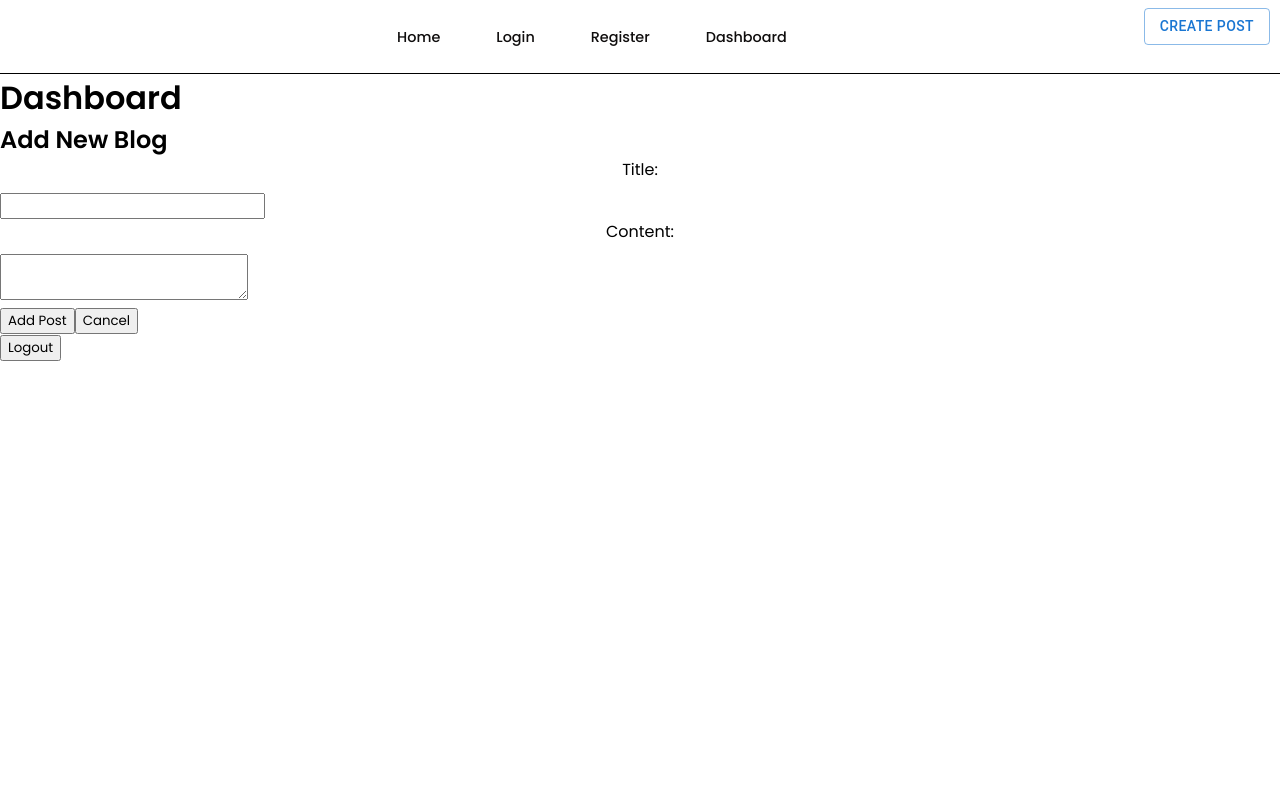
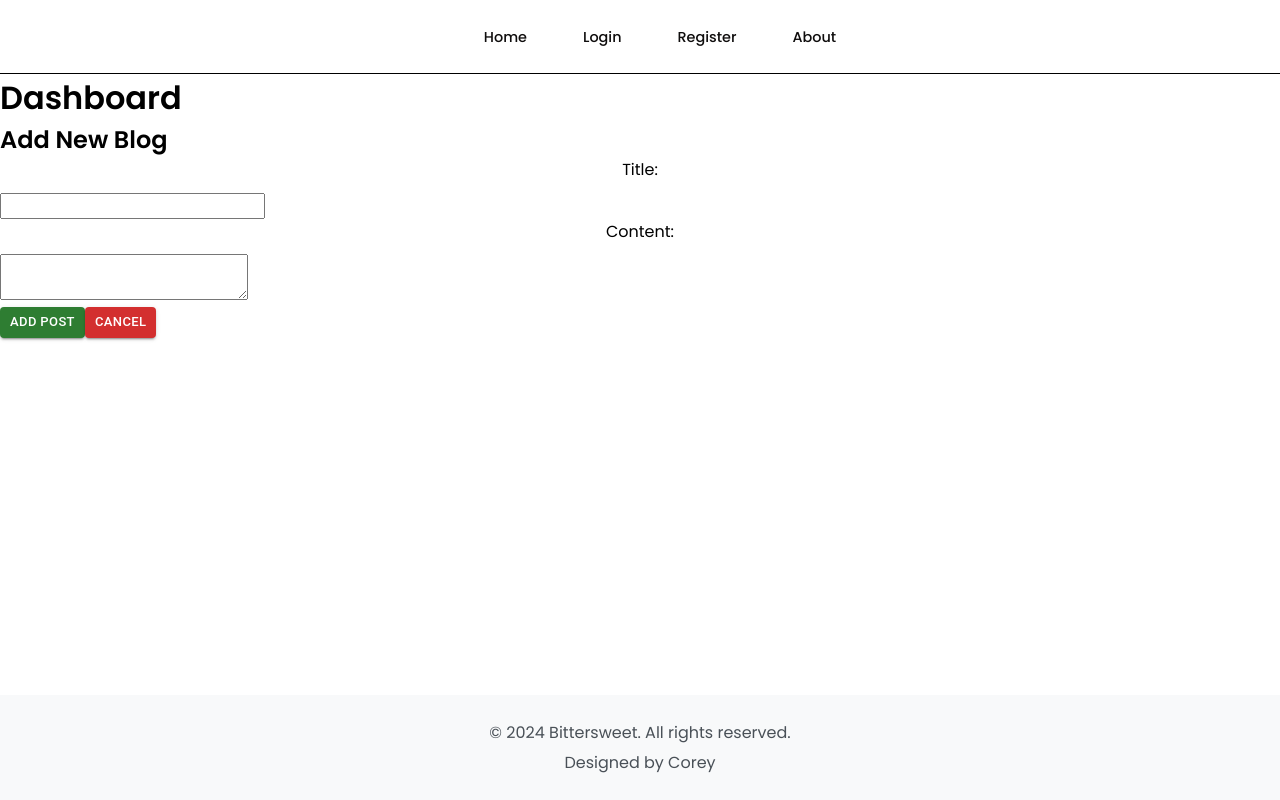
Before and after one commit to sombas100/bittersweet, a React (Vite) app in the folder client/: page /dashboard in a window 1280 px wide. Built offline with nearby package versions, Linux system fonts and the light colour scheme.

Commit message:
Create footer component

```diff
--- a/client/src/App.css
+++ b/client/src/App.css
@@ -7,7 +7,7 @@
     flex-direction: column;
     align-items: center;
     justify-content: center;
-    height: 100vh; /* Adjust as needed */
+    height: 100vh;
   }
 
   .login-header {
@@ -20,7 +20,7 @@
   }
 
   .login-form {
-    /* Your form styles */
+
   }
 
   .login-logo {
@@ -120,3 +120,34 @@ label {
 .post-item li {
   margin-bottom: 20px;
 }
+
+.about {
+    display: flex;
+    padding-left: 15px;
+    align-items: center;
+    justify-content: center;
+    height: 100vh;
+}
+
+.footer {
+  background-color: #f8f9fa;
+  color: #495057;
+  padding: 20px 0;
+  text-align: center;
+  position: fixed;
+  bottom: 0;
+  width: 100%;
+}
+
+.footer p {
+  margin: 5px 0;
+}
+
+.footer a {
+  color: #007bff;
+  text-decoration: none;
+}
+
+.footer a:hover {
+  text-decoration: underline;
+}
--- a/client/src/App.jsx
+++ b/client/src/App.jsx
@@ -10,6 +10,9 @@ import { redirect } from 'react-router-dom'
 import BlogPostForm from './components/BlogPostForm';
 import Upload from './components/Upload';
 import Sidebar from './components/Sidebar';
+import About from './components/About';
+import Settings from './components/Settings';
+import Footer from './components/Footer';
 
 
 
@@ -39,10 +42,12 @@ function App() {
         <Route path='/' element={<Home authenticated={authenticated} setAuthenticated={setAuthenticated} handleLogout={handleLogout}/>}/>
         <Route path='/login' element={<Login setAuthenticated={setAuthenticated}/>}/>
         <Route path='/register' element={<Register />}/>
+        <Route path='/about' element={<About />}/>
+        <Route path='/settings' element={<Settings />}/>
         <Route path='/dashboard' element={<Dashboard authenticated={authenticated} isAdmin={isAdmin}/>}/>
         <Route path='/uploads/new' element={<Upload authenticated={authenticated} isAdmin={isAdmin}/>}/>
       </Routes>
-
+      <Footer />
     </Router>
   )
 }
--- /dev/null
+++ b/client/src/components/About.jsx
@@ -0,0 +1,18 @@
+import React from 'react'
+import '../App.css'
+
+const About = () => {
+  return (
+    <div className='about'>Founded in 2024, Bittersweets is a dynamic and vibrant platform that aims to provide users with a space to express themselves freely and creatively. Our journey began with a simple yet powerful vision: to create a community where individuals can share their thoughts, ideas, stories, and experiences with the world.
+
+    At Bittersweets, we believe in the power of storytelling. Whether it's sharing personal anecdotes, discussing passions, or exploring diverse topics, our platform is designed to empower users to unleash their creativity and connect with like-minded individuals from across the globe.
+
+    Since our inception, we have been dedicated to fostering a supportive and inclusive environment where every voice is heard and respected. Our mission is to inspire, inform, and entertain our audience through engaging content that sparks conversation and fosters meaningful connections.
+
+    As we continue to evolve and grow, we remain committed to our core values of authenticity, creativity, and community. Join us on this exciting journey as we strive to make Bittersweets a place where your stories matter and your voice is celebrated.
+
+    Thank you for being a part of our community!</div>
+  )
+}
+
+export default About
--- a/client/src/components/BlogPostForm.jsx
+++ b/client/src/components/BlogPostForm.jsx
@@ -1,7 +1,10 @@
 import { useState } from "react";
 import axios from 'axios'
+import { useNavigate } from "react-router-dom";
+import { Button } from "@mui/material";
 
 const BlogPostForm = ({ onClose }) => {
+  const navigate = useNavigate()
   const [formData, setFormData] = useState({
     title: '',
     content: '',
@@ -24,7 +27,8 @@ const BlogPostForm = ({ onClose }) => {
       setFormData({ title: '', content: '' });
       setError('');
       alert('Blog post added successfully!');
-      onClose();
+      navigate('/')
+
     } catch (error) {
       console.error(error.response.data);
       setError('Failed to add blog post. Please try again.');
@@ -58,8 +62,8 @@ const BlogPostForm = ({ onClose }) => {
             required
           />
         </div>
-        <button type='submit'>Add Post</button>
-        <button type='button' onClick={onClose}>Cancel</button>
+        <Button size="small" color="success" variant="contained" type='submit'>Add Post</Button>
+        <Button size="small" color="error" variant="contained" type='button' onClick={() => {navigate('/')}}>Cancel</Button>
       </form>
     </div>
   );
--- a/client/src/components/Dashboard.jsx
+++ b/client/src/components/Dashboard.jsx
@@ -9,7 +9,7 @@ const Dashboard = () => {
     <div>
       <h1>Dashboard</h1>
       <BlogPostForm />
-      <LogoutButton />
+
     </div>
   )
 }
--- /dev/null
+++ b/client/src/components/Footer.jsx
@@ -0,0 +1,14 @@
+import React from 'react';
+
+const Footer = () => {
+  return (
+    <footer className="footer">
+      <div className="container">
+        <p>&copy; {new Date().getFullYear()} Bittersweet. All rights reserved.</p>
+        <p>Designed by Corey</p>
+      </div>
+    </footer>
+  );
+}
+
+export default Footer;
--- a/client/src/components/Navbar.css
+++ b/client/src/components/Navbar.css
@@ -37,7 +37,13 @@
     color: #0f0d0d;
     position: relative;
     cursor: pointer;
+    margin-right: 20px;
 }
+
+
+.menu-item:last-child {
+    margin-right: 0; /* Remove margin from the last menu item */
+  }
 
 .menu-item::before {
     content: " ";
--- a/client/src/components/Navbar.jsx
+++ b/client/src/components/Navbar.jsx
@@ -11,6 +11,8 @@ const Navbar = ({ authenticated, handleLogout, isAdmin }) => {
           <ul>
             <li>
               <Link className='menu-item' to='/'>Home</Link>
+
+
             </li>
             {!authenticated && (
               <>
@@ -18,19 +20,23 @@ const Navbar = ({ authenticated, handleLogout, isAdmin }) => {
                 <li><Link className='menu-item' to='/register'>Register</Link></li>
               </>
             )}
+
               <li>
-                <Link className='menu-item' to='/dashboard'>Dashboard</Link>
+                <Link className='menu-item' to='/about'>About</Link>
               </li>
+
           </ul>
         </div>
 
+        {authenticated && (
           <div className='create-post-btn'>
             <Link to='/uploads/new'>
               <Button variant='outlined'>Create Post</Button>
             </Link>
           </div>
+        )}
       </nav>
-  )
+    );
   }
 
   export default Navbar
--- /dev/null
+++ b/client/src/components/Settings.jsx
@@ -0,0 +1,9 @@
+import React from 'react'
+
+const Settings = () => {
+  return (
+    <div>Settings</div>
+  )
+}
+
+export default Settings
--- a/client/src/components/Sidebar.jsx
+++ b/client/src/components/Sidebar.jsx
@@ -3,6 +3,7 @@ import './Sidebar.css'
 import '../App.css'
 import { FaLongArrowAltRight } from "react-icons/fa";
 import { IoIosSettings } from "react-icons/io";
+import { Link } from 'react-router-dom';
 
 
 const Sidebar = ({ handleLogout, authenticated }) => {
@@ -17,7 +18,7 @@ const Sidebar = ({ handleLogout, authenticated }) => {
         </div>
         <div className='sidebar-menu'>
             <ul>
-                <div className='icon-wrapper'><li><IoIosSettings /><a>Settings</a></li></div>
+                <div className='icon-wrapper'><Link to='/settings'><li><IoIosSettings />Settings</li></Link></div>
                 <div onClick={handleClick} className='icon-wrapper'><li><FaLongArrowAltRight /><a>Logout</a></li></div>
             </ul>
         </div>
--- a/client/src/components/Upload.jsx
+++ b/client/src/components/Upload.jsx
@@ -34,7 +34,7 @@ const Upload = () => {
   };
 
   const token = sessionStorage.getItem('token');
-  console.log('Token:', token)
+
 
   const axiosInstance = axios.create({
     baseURL: 'http://localhost:3000',
@@ -75,13 +75,7 @@ const Upload = () => {
   };
 
 
-  if (isLoggedIn()) {
 
-    console.log('User is logged in');
-  } else {
-
-    console.log('User is not logged in');
-  }
 
   return (
     <div className='dropbox-container'>
```
Lines whose indentation alone changed are shown as unchanged.
